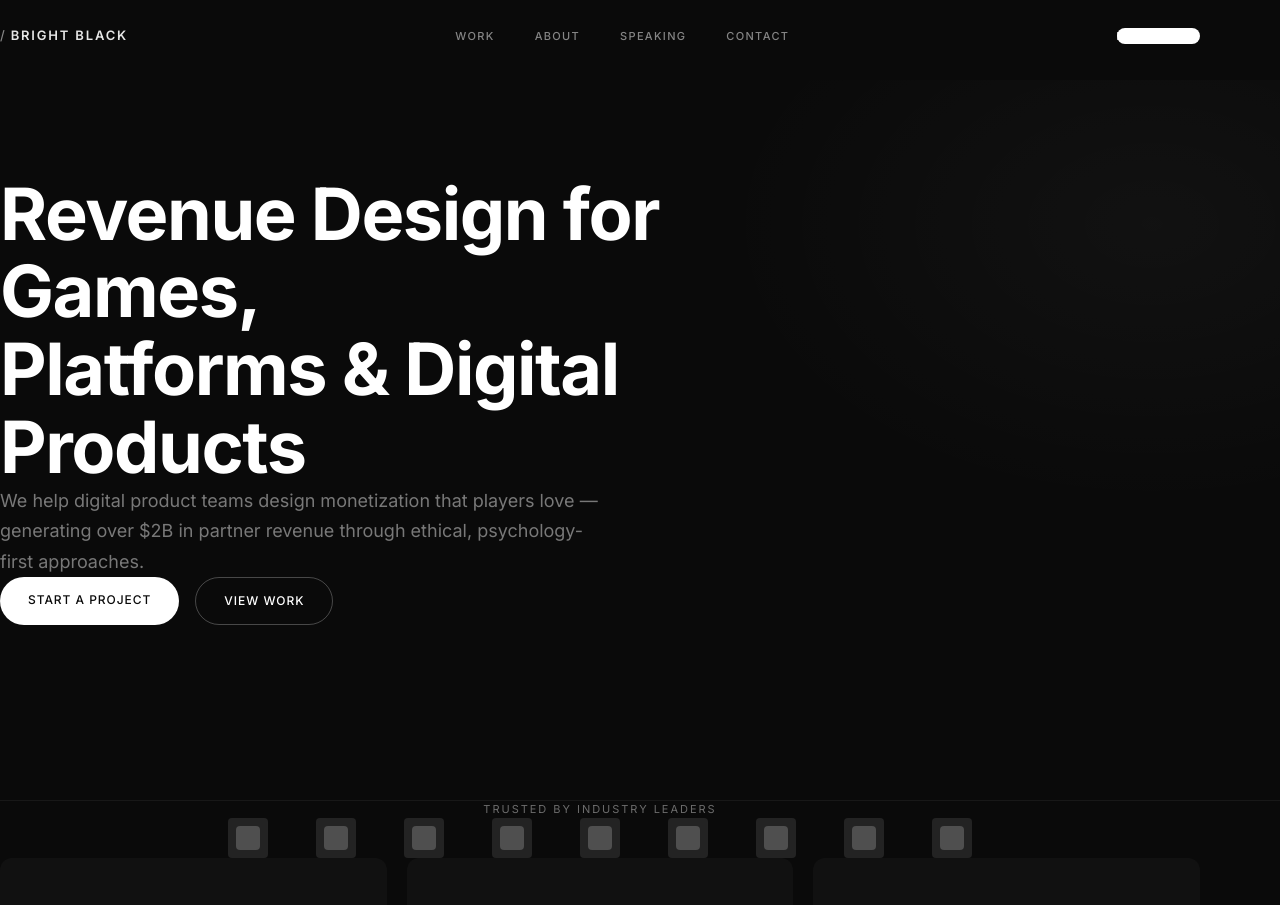
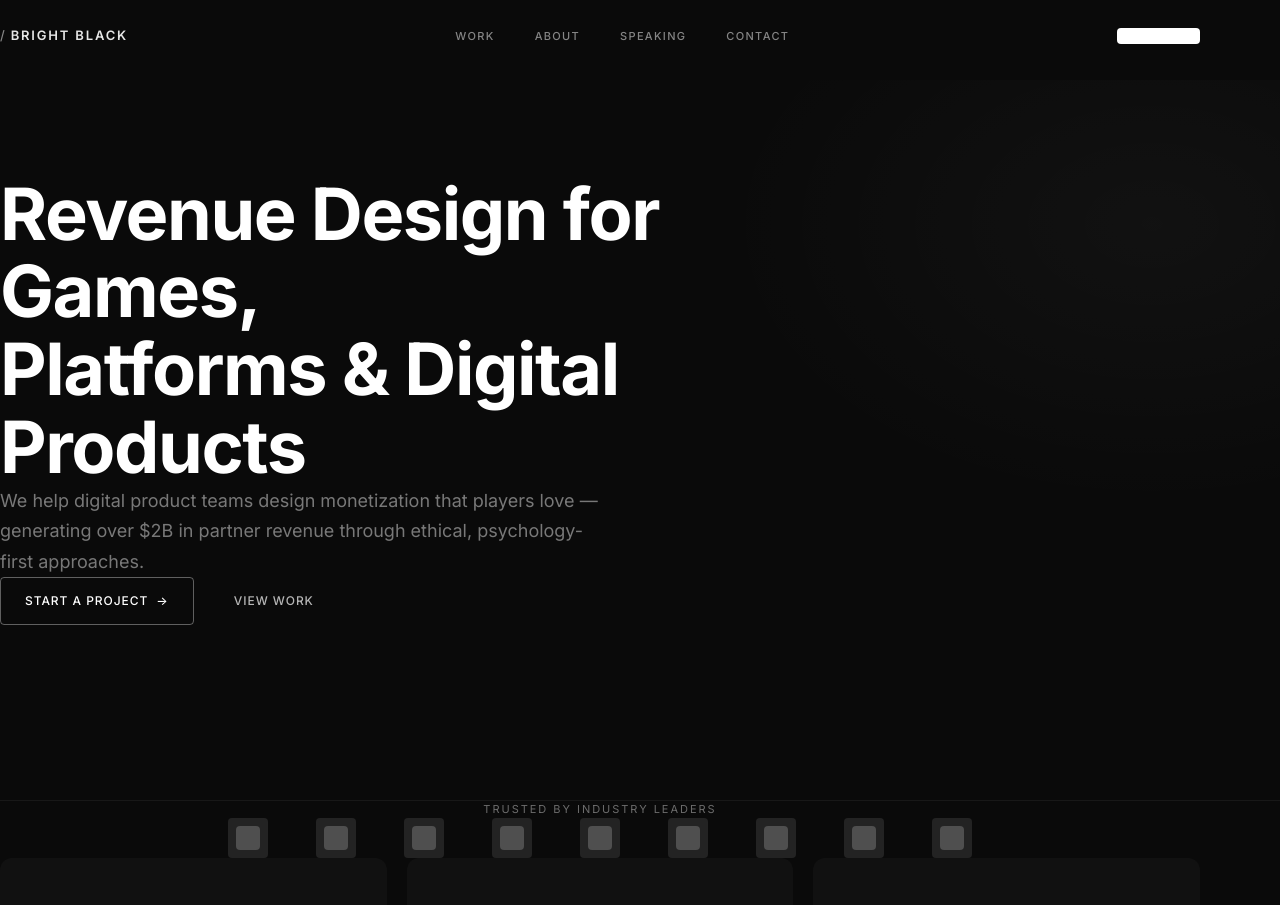
Before and after one commit to halthelobster/brightblack-site, a Next.js app: page / in a window 1280 px wide. Shown: the top 905 px of the page. Built offline with nearby package versions, Linux system fonts and the light colour scheme.

Commit message:
fix: rectangular buttons with arrow, stat card labels, match mockup exactly

```diff
--- a/app/globals.css
+++ b/app/globals.css
@@ -43,38 +43,41 @@ a { color: inherit; text-decoration: none; }
 
 /* ─── Buttons ─── */
 .btn-primary {
-  background: white;
-  color: #0a0a0a;
-  font-weight: 500;
-  font-size: 12px;
-  letter-spacing: 0.08em;
-  text-transform: uppercase;
-  border-radius: 9999px;
-  padding: 14px 28px;
-  transition: all 0.25s ease;
-}
-
-.btn-primary:hover {
-  transform: translateY(-1px);
-  box-shadow: 0 8px 30px rgba(255,255,255,0.12);
-}
-
-.btn-secondary {
+  display: inline-flex;
+  align-items: center;
+  gap: 8px;
   background: transparent;
   color: white;
   font-weight: 500;
   font-size: 12px;
   letter-spacing: 0.08em;
   text-transform: uppercase;
-  border: 1px solid rgba(255,255,255,0.25);
-  border-radius: 9999px;
-  padding: 14px 28px;
+  border: 1px solid rgba(255,255,255,0.35);
+  border-radius: 4px;
+  padding: 14px 24px;
   transition: all 0.25s ease;
 }
 
+.btn-primary:hover {
+  border-color: rgba(255,255,255,0.7);
+  background: rgba(255,255,255,0.05);
+}
+
+.btn-secondary {
+  display: inline-flex;
+  align-items: center;
+  color: white;
+  font-weight: 500;
+  font-size: 12px;
+  letter-spacing: 0.08em;
+  text-transform: uppercase;
+  padding: 14px 24px;
+  transition: all 0.25s ease;
+  opacity: 0.7;
+}
+
 .btn-secondary:hover {
-  border-color: rgba(255,255,255,0.5);
-  background: rgba(255,255,255,0.05);
+  opacity: 1;
 }
 
 /* ─── Stat Cards ─── */
--- a/app/page.tsx
+++ b/app/page.tsx
@@ -14,9 +14,9 @@ const clients = [
 ];
 
 const stats = [
-  { value: "$2B+", label: "Partner Revenue Generated" },
-  { value: "24+", label: "Years of Industry Experience" },
-  { value: "3000+", label: "Professionals Trained" },
+  { category: "Cumulative Success", value: "$2B+", label: "Partner revenue generated through our design frameworks" },
+  { category: "Deep Expertise", value: "24+", label: "Years of experience at the intersection of psychology and tech" },
+  { category: "Industry Impact", value: "3000+", label: "Professionals trained in revenue design methodologies" },
 ];
 
 const bulletPoints = [
@@ -51,7 +51,7 @@ export default function Home() {
           {/* CTA */}
           <Link
             href="#contact"
-            className="bg-white text-[#0a0a0a] rounded-full px-5 py-2 text-[11px] font-semibold tracking-[0.08em] uppercase hover:bg-white/90 transition-colors"
+            className="bg-white text-[#0a0a0a] rounded px-5 py-2 text-[11px] font-semibold tracking-[0.08em] uppercase hover:bg-white/90 transition-colors"
           >
             Book a Call
           </Link>
@@ -76,9 +76,9 @@ export default function Home() {
             </p>
 
             {/* Buttons */}
-            <div className="flex flex-wrap gap-4">
+            <div className="flex flex-wrap items-center gap-4">
               <Link href="#contact" className="btn-primary">
-                Start a Project
+                Start a Project <span aria-hidden="true">→</span>
               </Link>
               <Link href="#work" className="btn-secondary">
                 View Work
@@ -112,8 +112,9 @@ export default function Home() {
           <div className="grid grid-cols-1 md:grid-cols-3 gap-5">
             {stats.map((s, i) => (
               <div key={i} className="stat-card">
+                <div className="label-text mb-6">{s.category}</div>
                 <div className="stat-number">{s.value}</div>
-                <div className="text-[13px] text-white/40 tracking-wide">
+                <div className="text-[12px] text-white/35 leading-[1.5] max-w-[200px] mx-auto">
                   {s.label}
                 </div>
               </div>
```
